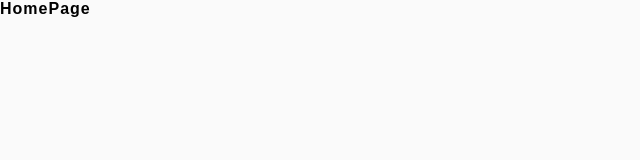
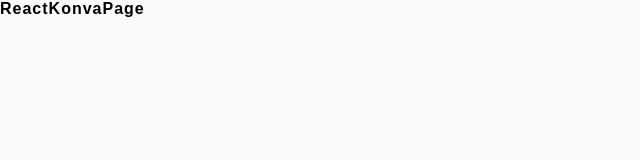
Before and after one commit to LRegalado1996/cover_letter, a React (Create React App) app: page /ReactKonvaPage in a window 1280 px wide. Shown: the top 160 px of the page, without its empty margins (0-640 px from the left). Built offline with nearby package versions, Linux system fonts and the light colour scheme.

Commit message:
create started route

```diff
--- a/src/App.js
+++ b/src/App.js
@@ -1,3 +1,5 @@
+import { BrowserRouter, Routes, Route, Link } from "react-router-dom";
+
 import {
   HomePage,
   SimpleFormPage,
@@ -9,7 +11,15 @@ function App() {
   return (
     <div className="App">
       <header className="App-header"></header>
-      <HomePage />
+      <BrowserRouter>
+      <Routes>
+        <Route path="/" element={<HomePage />} />
+        <Route path="/SimpleFormPage" element={<SimpleFormPage />} />
+        <Route path="/ConnectWithExternalApiPage" element={<ConnectWithExternalApiPage />} />
+        <Route path="/ReactKonvaPage" element={<ReactKonvaPage />} />
+        <Route path="*" element={<HomePage />} />
+      </Routes>
+    </BrowserRouter>
     </div>
   );
 }
```
